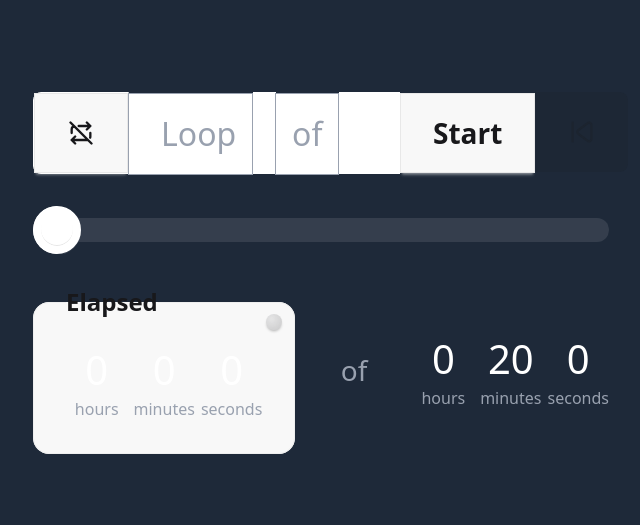
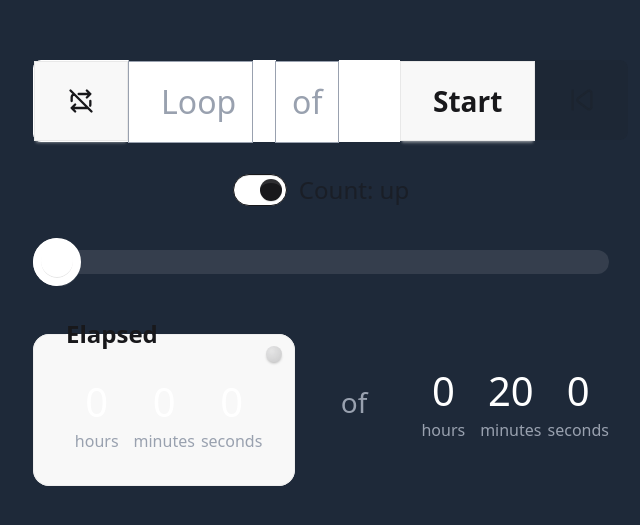
Before and after one commit to ccjmne/bdo-timer, a SvelteKit app: page / in a window 1280 px wide. Shown: the part 127-652 px from the top of the page, without its empty margins (319-959 px from the left). Built offline with nearby package versions, Linux system fonts and the light colour scheme.

Commit message:
WIP: Unhide cound up/down toggle

```diff
--- a/src/routes/+page.svelte
+++ b/src/routes/+page.svelte
@@ -69,7 +69,7 @@
       {action}
     </button>
   </LoopControls>
-  <div id="controls" class="w-full flex justify-evenly text-xs hidden">
+  <div id="controls" class="w-full flex justify-evenly text-xs">
     <!-- <label class="fieldset-label"> -->
     <!--   <input type="checkbox" bind:checked={loop} class="toggle toggle-xs" /> -->
     <!--   Loop: {loop ? 'on' : 'off'} -->
```
